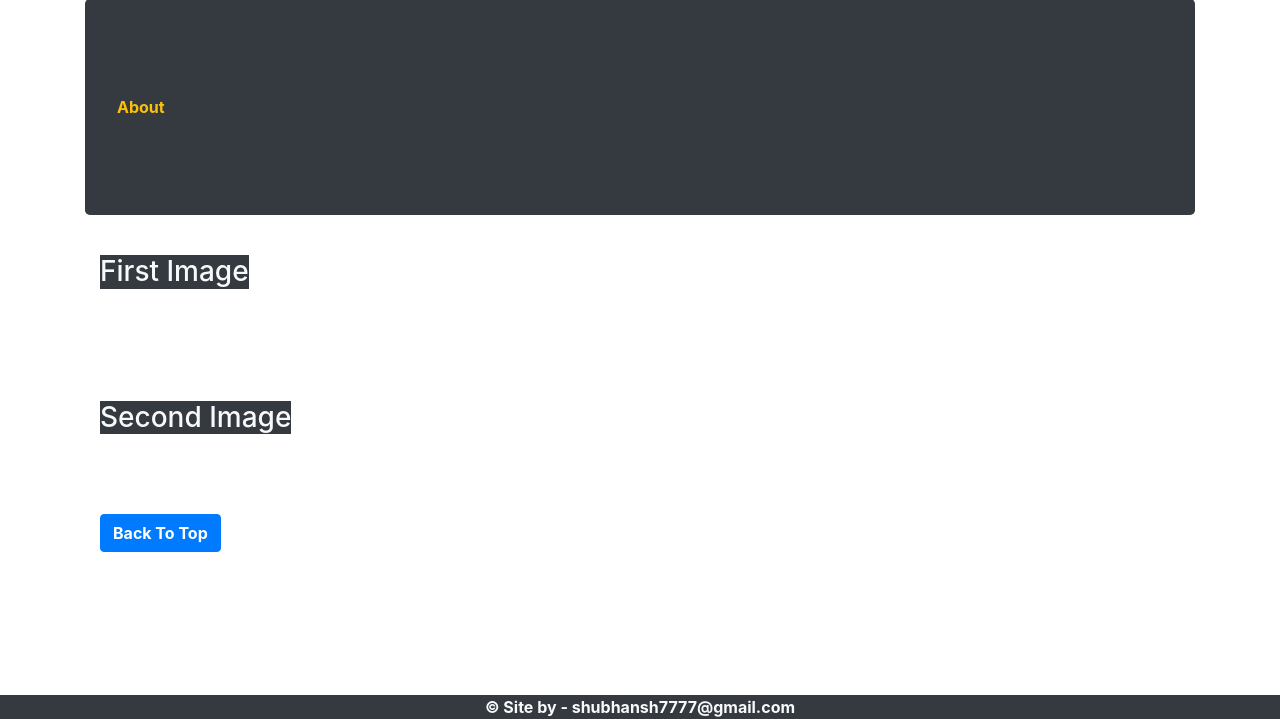
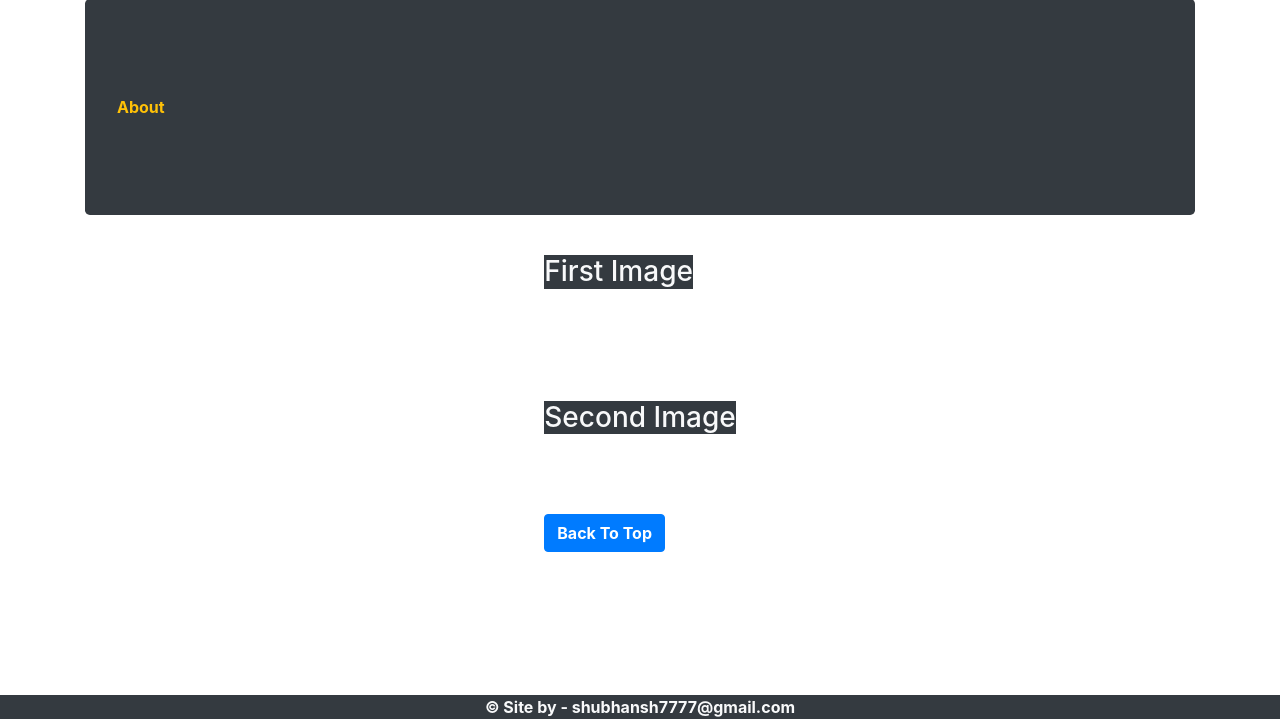
Before and after one commit to Shubhansh-Simple/Portfolio-Project, a Django app: template projects/templates/project_detail.html in a window 1280 px wide. Shown: the part 81-800 px from the top of the page. Run offline with Django 3.2, Linux system fonts and the light colour scheme; the template is opened without the code that fills it, so the values that code supplies are empty; some libraries are stand-ins or nearby versions.

Commit message:
Update project_detail.html

```diff
--- a/projects/templates/project_detail.html
+++ b/projects/templates/project_detail.html
@@ -61,8 +61,8 @@
     </div>
 
     <!-- Project Images List -->
-    <div class='text-center container'>
-      <ul class="list-group mb-3">
+    <div class='text-center container d-flex'>
+      <ul class="list-group mb-3 mx-auto">
 
 
         <!--Isometric view-->
```
